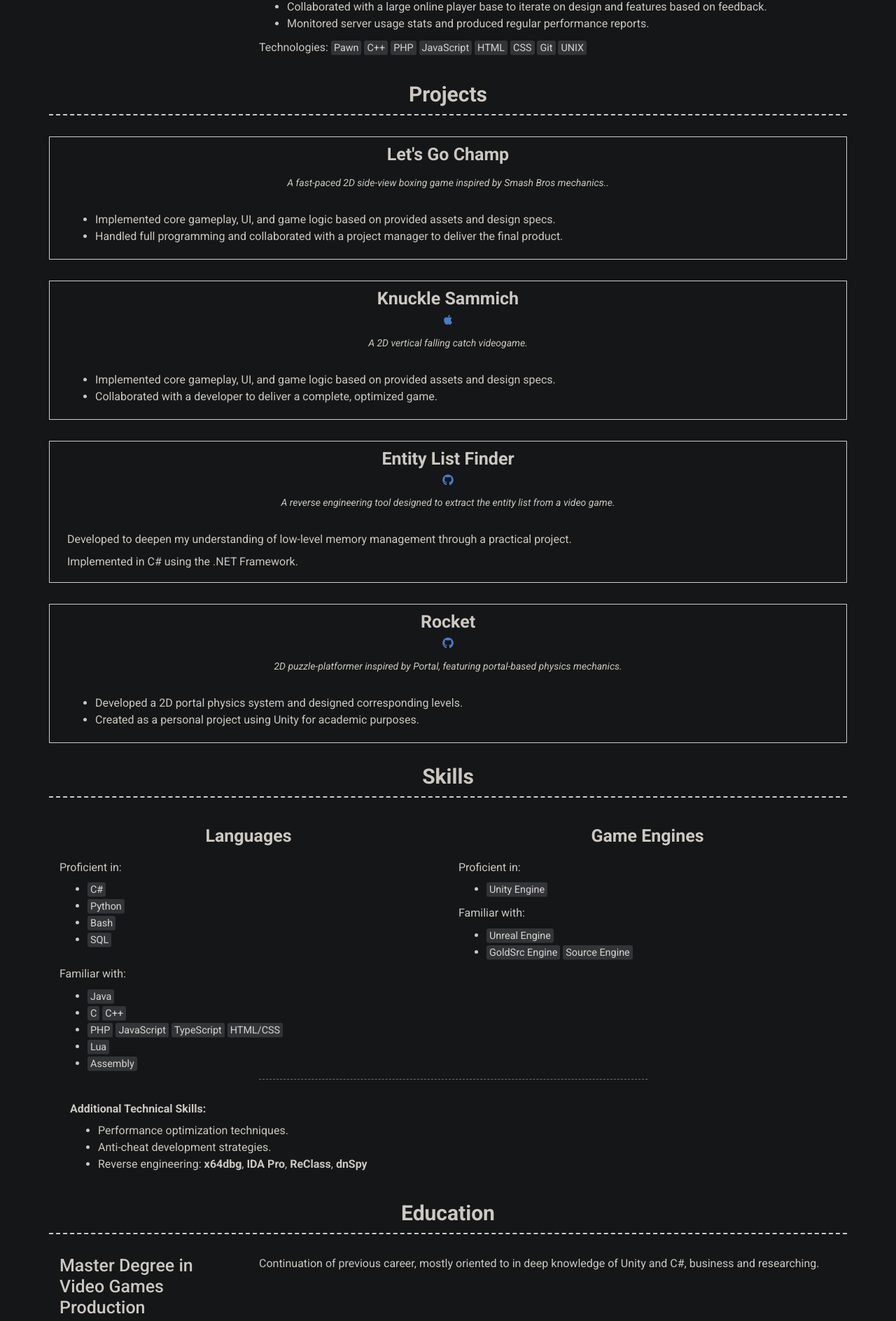
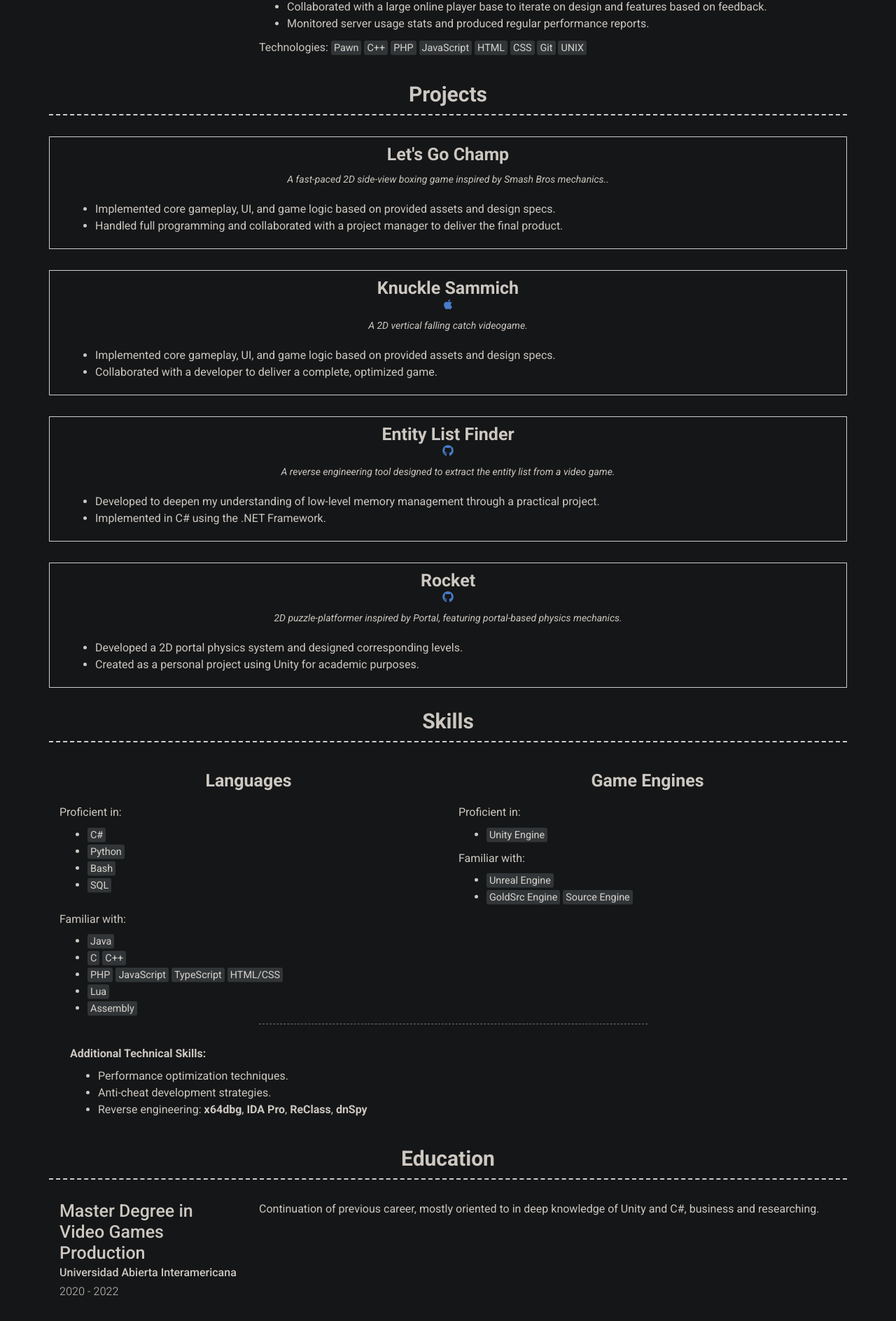
Before and after one commit to LUCASGL94/LUCASGL94.github.io, a Jekyll site: the page built from index.md, in a window 1280 px wide. Shown: the part 1232-3120 px from the top of the page at 70% size. Built offline with Jekyll 4.4.1, drawn with Linux system fonts in a browser that asks for light colours; nearby versions of some CDN libraries.

Commit message:
Update projects margins

```diff
--- a/_data/projects.yml
+++ b/_data/projects.yml
@@ -23,9 +23,8 @@
   quote: >
     A reverse engineering tool designed to extract the entity list from a video game.
   description: |
-    Developed to deepen my understanding of low-level memory management through a practical project.
-
-    Implemented in C# using the .NET Framework.
+    - Developed to deepen my understanding of low-level memory management through a practical project.
+    - Implemented in C# using the .NET Framework.
 
 - layout: top-middle
   name: Rocket
--- a/_sass/modern-resume-theme.scss
+++ b/_sass/modern-resume-theme.scss
@@ -72,24 +72,17 @@
 }
 
 .layout-grid-left .header-block h4 {
-  margin-bottom: 0.5rem;
+  margin-bottom: 0;
 }
 
 .icon-container {
-  margin-bottom: 0rem;
-}
-
-.icon-link {
-  margin: 0 0.5em;
-  font-size: 1.5em;
-  color: inherit;
-  text-decoration: none;
+  margin-bottom: 0;
 }
 
 .layout-grid-left .quote {
   font-style: italic;
-  margin-top: 0rem;
-  margin-bottom: 1rem;
+  margin-top: 0;
+  margin-bottom: 0;
 }
 
 .layout-grid-left .description {
@@ -98,7 +91,7 @@
 }
 
 .layout-grid-left > .icon-container > .icon-link {
-  margin: 0 0.5em;
+  margin: 0;
   font-size: 1.5em;
   color: inherit;
   text-decoration: none;
```
